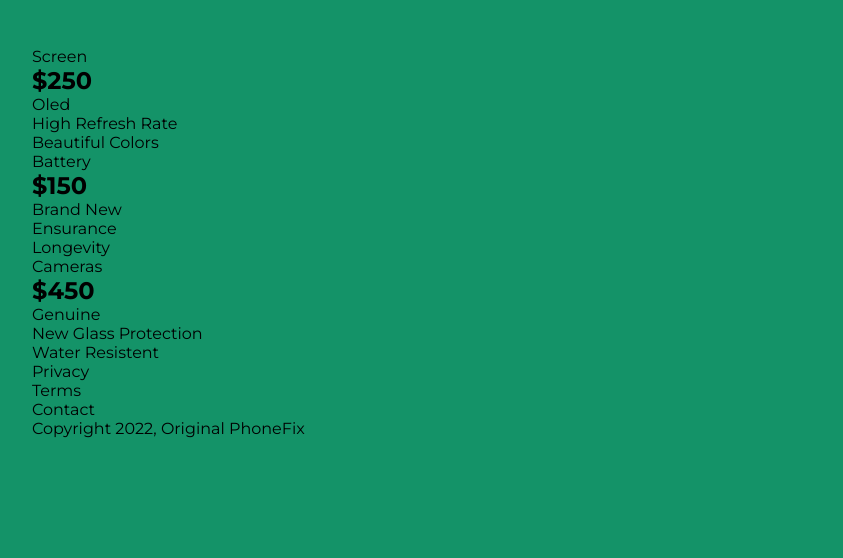
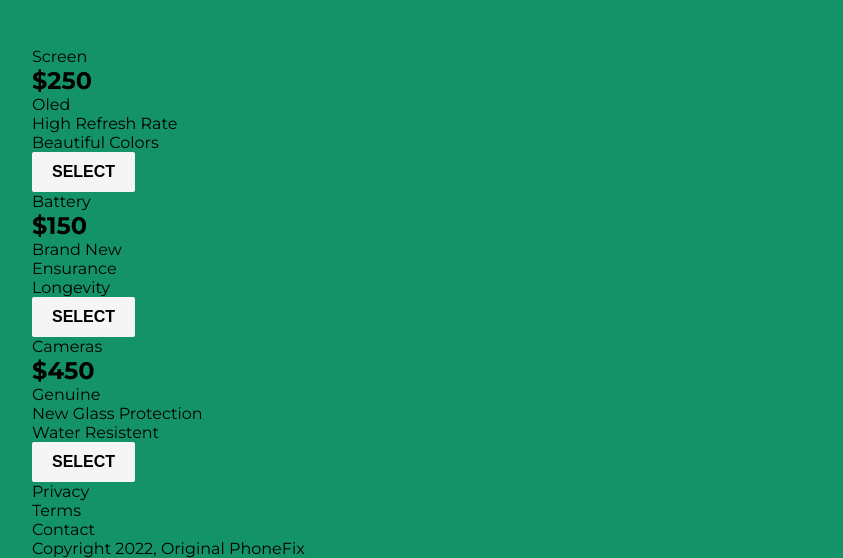
Before and after one commit to edgardjustino/phonefix-fcc, a plain HTML site: page index.html in a window 1280 px wide. Shown: the part 1098-1656 px from the top of the page, without its empty margins (108-951 px from the left). Before the commit the page ends 1536 px from the top, so only its background shows below. Drawn offline with Linux system fonts and the light colour scheme.

Commit message:
adicionando os botões

```diff
--- a/index.html
+++ b/index.html
@@ -103,8 +103,10 @@
 
             </section>
 
+            <!--      PRICING      -->
+
             <section id="pricing">
-                <div class="product" id="screen"></div>
+                <div class="product" id="screen">
                 <div class="level">Screen</div>
                 <h2>$250</h2>
                 <ul>
@@ -112,8 +114,10 @@
                     <li>High Refresh Rate</li>
                     <li>Beautiful Colors</li>
                 </ul>
+                <button class="btn">Select</button>
+</div>
 
-                <div class="product" id="Battery"></div>
+                <div class="product" id="Battery">
                 <div class="level">Battery</div>
                 <h2>$150</h2>
                 <ul>
@@ -121,8 +125,10 @@
                     <li>Ensurance</li>
                     <li>Longevity</li>
                 </ul>
+                <button class="btn">Select</button>
+</div>
 
-                <div class="product" id="cameras"></div>
+                <div class="product" id="cameras">
                 <div class="level">Cameras</div>
                 <h2>$450</h2>
                 <ul>
@@ -130,6 +136,9 @@
                     <li>New Glass Protection</li>
                     <li>Water Resistent</li>
                 </ul>
+                <button class="btn">Select</button>
+
+            </div>
             </section>
 
 
--- a/styles.css
+++ b/styles.css
@@ -168,9 +168,19 @@ nav > ul {
     padding: 5px;
 }
 
+/*    VIDEO    */
+
 #how-it-works {
     margin-top: 50px;
     margin-bottom: 50px;
     display: flex;
     justify-content: center;
 }
+
+#how-it-works > iframe {
+    max-width: 560px;
+    width: 100%;
+}
+
+
+/*    PRICING    */
```
Lines whose indentation alone changed are shown as unchanged.
